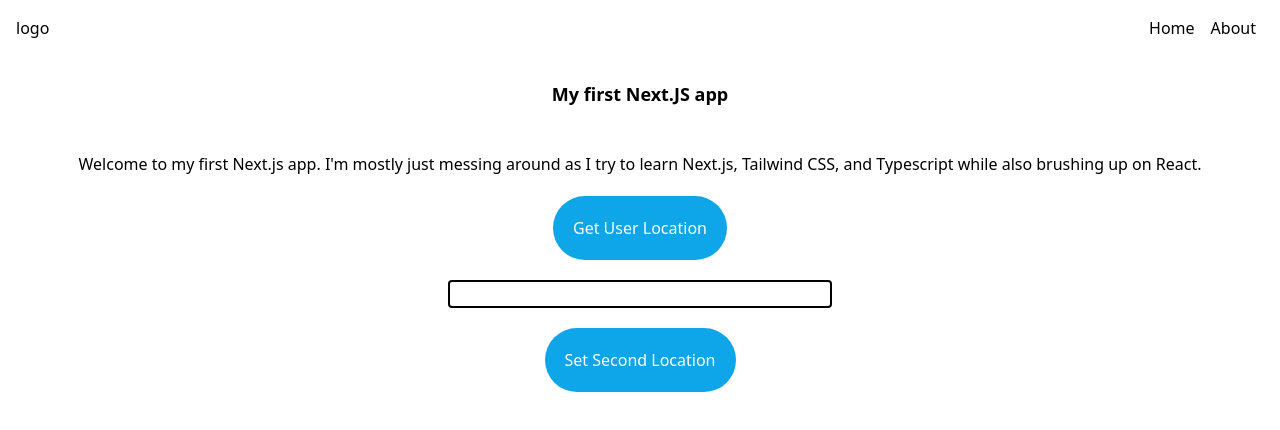
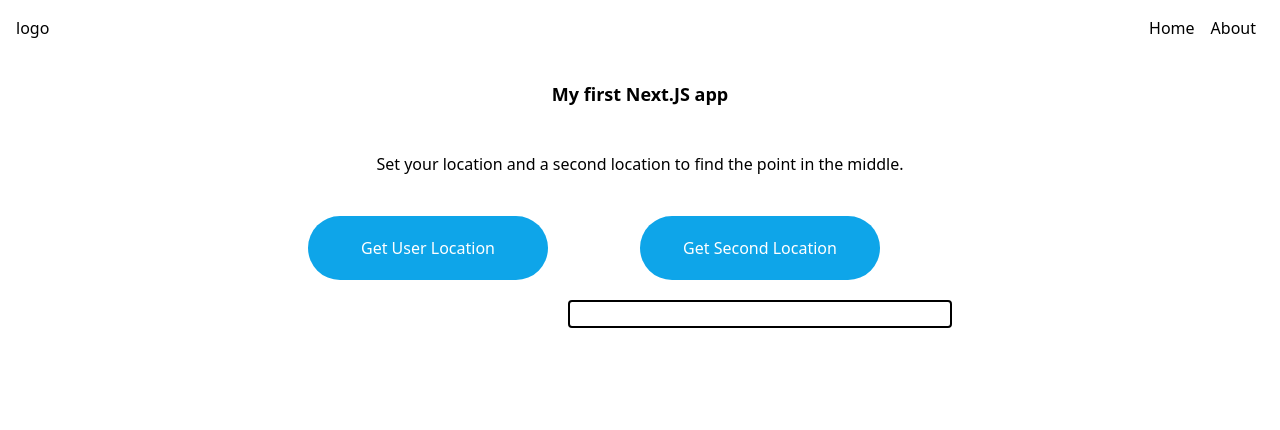
Before and after one commit to KyleMThornton/midpoint-old, a Next.js app: page / in a window 1280 px wide. Shown: the top 430 px of the page. Built offline with nearby package versions, Linux system fonts and the light colour scheme.

Commit message:
Moved info to about, rearranged main layout

```diff
--- a/app/about/page.tsx
+++ b/app/about/page.tsx
@@ -1,7 +1,8 @@
 export default function About() {
     return (
-        <div className="flex justify-center">
+        <div className="flex flex-col justify-center items-center">
             <h1 className="text-lg py-2 m-4 font-semibold">About</h1>
+            <p className="p-5">Welcome to my first Next.js app. I'm mostly just messing around as I try to learn Next.js, Tailwind CSS, and Typescript while also brushing up on React.</p>
         </div>
     )
 }
--- a/app/page.tsx
+++ b/app/page.tsx
@@ -6,7 +6,7 @@ export default function Home() {
   const [myLocationLon, setMyLocationLon] = useState<number>();
   const [theirLocation, setTheirLocation] = useState();
 
-  async function getLocation() {
+  async function getMyLocation() {
     navigator.geolocation.getCurrentPosition(function(position) {
       setMyLocationLat(position.coords.latitude);
       setMyLocationLon(position.coords.longitude);
@@ -16,11 +16,18 @@ export default function Home() {
   return (
     <main className='flex flex-col items-center'>
       <h1 className="text-lg py-2 m-4 font-semibold">My first Next.JS app</h1>
-      <p className="p-5">Welcome to my first Next.js app. I'm mostly just messing around as I try to learn Next.js, Tailwind CSS, and Typescript while also brushing up on React.</p>
-      <button className="rounded-full text-white bg-sky-500 p-5 hover:bg-sky-600 active:bg-sky-700" onClick={getLocation}>Get User Location</button>
-      {myLocationLat ? <h2>{myLocationLat} + {myLocationLon}</h2> : null }
-      <input type="text" className="border-2 border-black border-solid rounded m-5 w-96" />
-      <button className="rounded-full text-white bg-sky-500 p-5 hover:bg-sky-600 active:bg-sky-700">Set Second Location</button>
+      <p className="p-5">Set your location and a second location to find the point in the middle.</p>
+      <div className="flex p-5">
+        <div className="flex flex-col items-center">
+          <button className="rounded-full text-white bg-sky-500 p-5 hover:bg-sky-600 active:bg-sky-700 w-60" onClick={getMyLocation}>Get User Location</button>
+          {myLocationLat ? <h2>Lat: {myLocationLat}</h2> : null }
+          {myLocationLon ? <h2>Lon: {myLocationLon}</h2> : null }
+        </div>
+        <div className="flex flex-col items-center">
+          <button className="rounded-full text-white bg-sky-500 p-5 hover:bg-sky-600 active:bg-sky-700 w-60">Get Second Location</button>
+          <input type="text" className="border-2 border-black border-solid rounded m-5 w-96" />
+        </div>
+      </div>
     </main>
   )
 }
```
